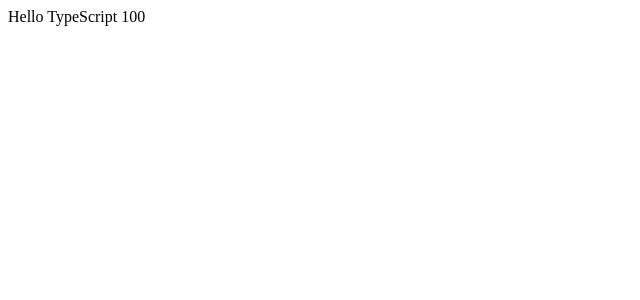
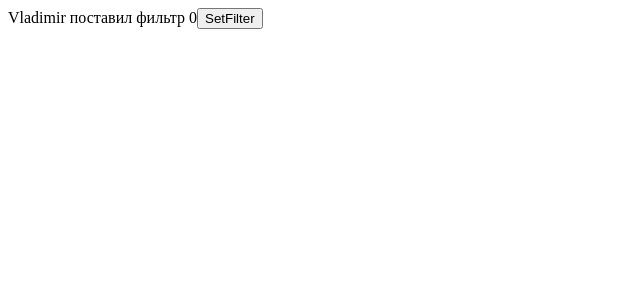
Before and after one commit to vladimirFr89/react-redux-typeScript, a React app: page / in a window 1280 px wide. Shown: the top 300 px of the page, without its empty margins (0-640 px from the left). Built offline with nearby package versions, Linux system fonts and the light colour scheme.

Commit message:
add redux state to component

```diff
--- /dev/null
+++ b/src/components/App.tsx
@@ -0,0 +1,52 @@
+import * as React from 'react';
+import { connect } from 'react-redux';
+import { IAppState, ISetFilterAction } from '../interfaces';
+import { setFilter } from '../actions';
+import { Dispatch } from 'redux';
+
+interface OwnProps {
+  name: string;
+}
+
+interface MapStateToProps {
+  filter: number;
+}
+
+interface DispatchProps {
+  setFilter: typeof setFilter;
+}
+
+type ComponentProps = OwnProps & MapStateToProps & DispatchProps;
+
+class App extends React.Component<ComponentProps, {}>{
+
+  setFilterUp = () => {
+    const { filter } = this.props;
+    this.props.setFilter(filter + 1);
+  }
+
+  render() {
+    const { name, filter } = this.props;
+    return (
+        <div>
+          <span>{name} поставил фильтр {filter}</span>
+          <button onClick={this.setFilterUp}>SetFilter</button>
+        </div>
+    );
+  }
+}
+
+const mapStateToProps = (state: IAppState): MapStateToProps => ({
+  filter: state.filter,
+});
+
+const mapDispatchToProps = (dispatch: Dispatch<ISetFilterAction>): DispatchProps => ({
+  setFilter: (value: number) => {
+    return dispatch(setFilter(value));
+  },
+});
+
+export default connect<MapStateToProps, DispatchProps, {}, {}>(
+  mapStateToProps,
+  mapDispatchToProps,
+)(App);
--- a/src/index.tsx
+++ b/src/index.tsx
@@ -2,11 +2,12 @@
 import * as ReactDOM from 'react-dom';
 import { Provider } from 'react-redux';
 import Hello from './components/Hello';
+import App from './components/App';
 import store from './store';
 
 ReactDOM.render(
   <Provider store={store}>
-    <Hello name="TypeScript" enthusiasmLevel={100}/>
+    <App name="Vladimir"/>
   </Provider>,
   document.getElementById('root') as HTMLElement,
 );
--- a/src/reducers/filter.ts
+++ b/src/reducers/filter.ts
@@ -1,6 +1,6 @@
 import { Reducer } from 'redux';
 
-import { IAppState, ISetFilterAction } from '../interfaces';
+import { ISetFilterAction } from '../interfaces';
 
 import { SET_FILTER } from '../constants';
 
--- a/src/store.ts
+++ b/src/store.ts
@@ -21,7 +21,4 @@
     applyMiddleware(logger),
 ));
 
-store.dispatch(addTodo({ id: 1, label: 'learn typeScript 3.1', status: 0 }));
-store.dispatch(setFilter(1));
-
 export default store;
```
